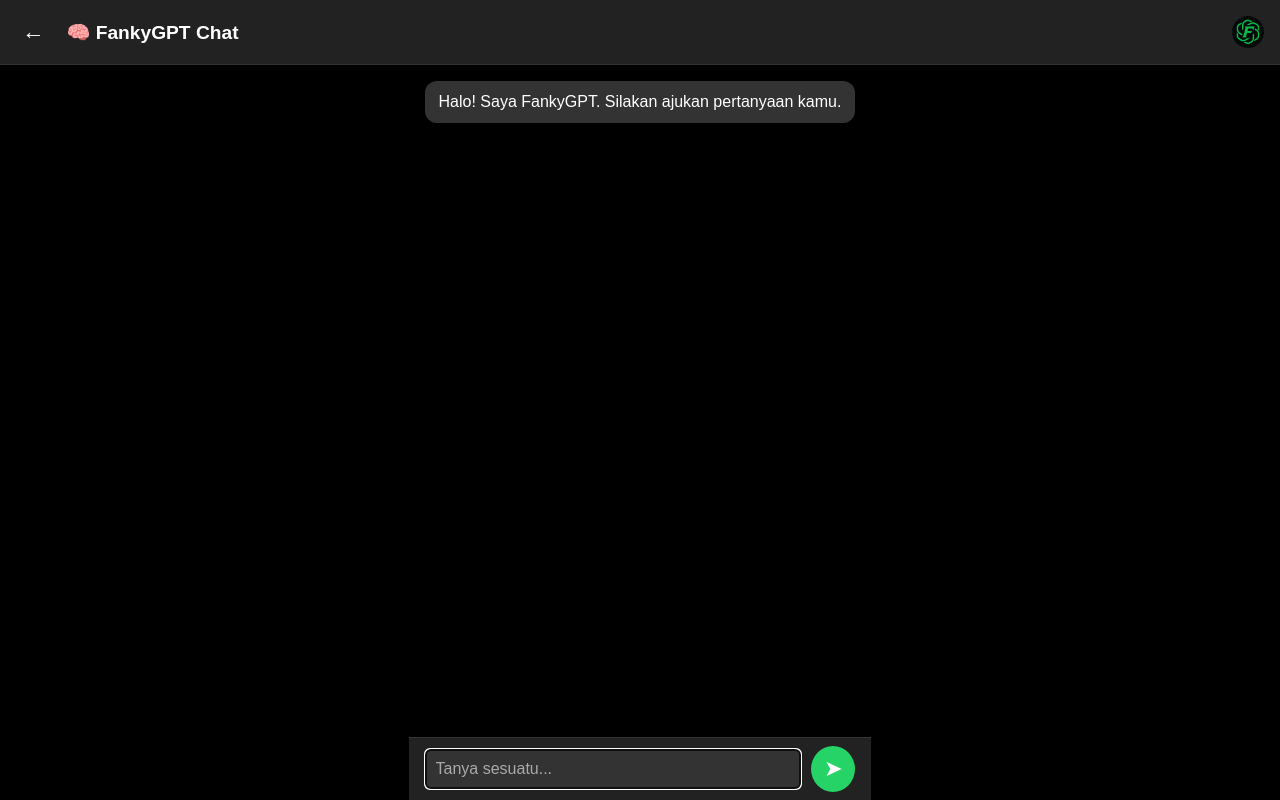
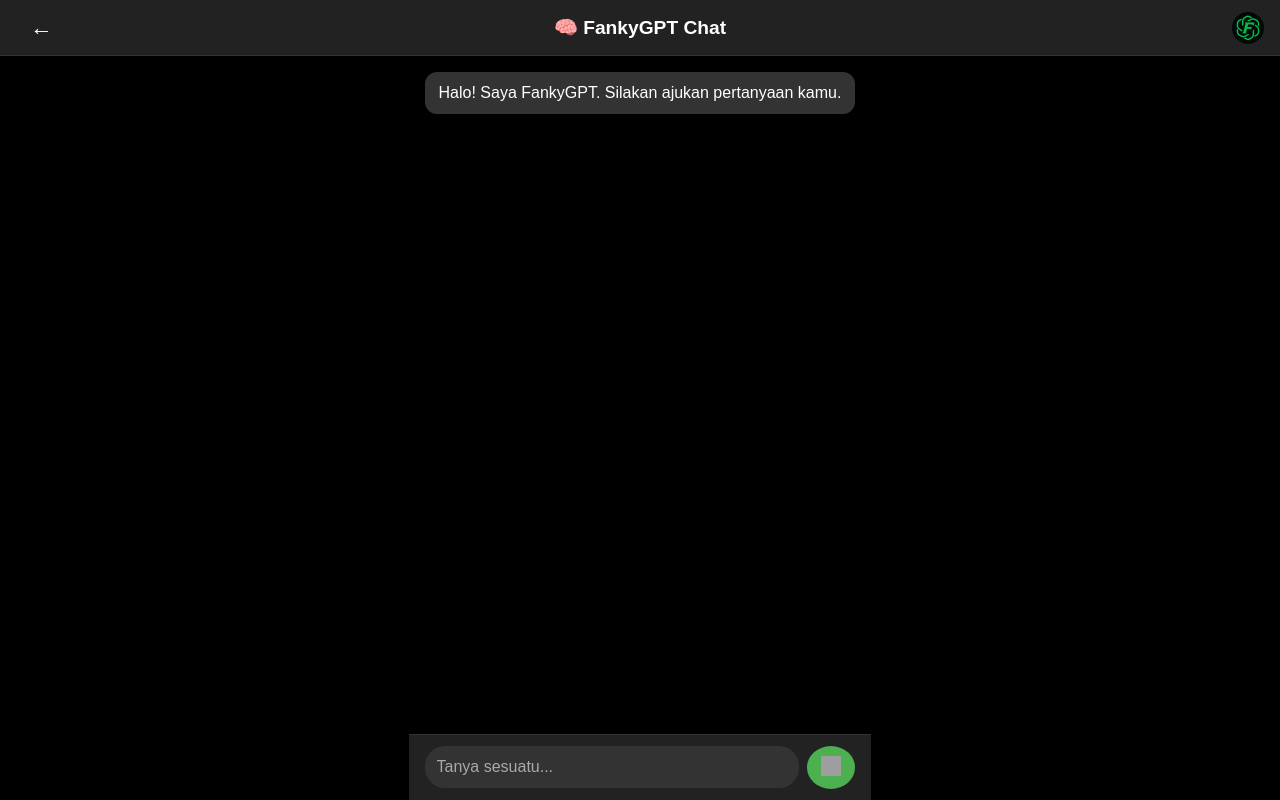
Before and after one commit to fanky86/fankyGPT, a FastAPI app: page / in a window 1280 px wide. Run offline with FastAPI, Linux system fonts and the light colour scheme; grey boxes are pictures that could not be loaded.

Commit message:
Update index.html

```diff
--- a/templates/index.html
+++ b/templates/index.html
@@ -2,7 +2,7 @@
 <html lang="id">
 <head>
   <meta charset="UTF-8">
-  <title>FankyGPT Chat</title>
+  <title>🧠 FankyGPT Chat</title>
   <meta name="viewport" content="width=device-width, initial-scale=1.0">
   <link rel="icon" href="/static/favicon.png" type="image/png">
   <style>
@@ -25,9 +25,10 @@
     header {
       position: sticky;
       top: 0;
-      z-index: 100;
+      z-index: 1000;
       display: flex;
       align-items: center;
+      justify-content: center;
       background-color: #222;
       padding: 1rem;
       font-size: 1.2rem;
@@ -35,17 +36,19 @@
       border-bottom: 1px solid #333;
     }
 
-    .back-button {
+    .back-btn {
+      position: absolute;
+      left: 1rem;
+      font-size: 1.4rem;
       background: none;
       border: none;
       color: white;
-      font-size: 1.4rem;
-      margin-right: 1rem;
       cursor: pointer;
     }
 
     .profile {
-      margin-left: auto;
+      position: absolute;
+      right: 1rem;
       width: 32px;
       height: 32px;
       border-radius: 50%;
@@ -67,7 +70,9 @@
     }
 
     @media (min-width: 768px) {
-      .content-wrapper { max-width: 50%; }
+      .content-wrapper {
+        max-width: 600px;
+      }
     }
 
     .chat-container {
@@ -77,6 +82,7 @@
       display: flex;
       flex-direction: column;
       gap: 10px;
+      background-color: #000;
     }
 
     .bubble {
@@ -98,52 +104,51 @@
       background-color: #333;
     }
 
-    .chat-form {
+    form {
       display: flex;
       align-items: center;
-      padding: 0.5rem 1rem;
+      gap: 8px;
+      padding: 0.7rem 1rem;
       background-color: #222;
       border-top: 1px solid #333;
     }
 
-    .chat-form input[type="text"] {
+    input[type="text"] {
       flex: 1;
-      padding: 10px;
+      padding: 12px;
       font-size: 1rem;
-      border: 1px solid #444;
-      border-radius: 5px;
-      margin-right: 10px;
+      border: none;
+      border-radius: 20px;
       background-color: #333;
       color: #fff;
     }
 
-    .chat-form input::placeholder {
+    input[type="text"]::placeholder {
       color: #aaa;
     }
 
-    .send {
-      background-color: #25d366;
+    button {
+      background-color: #4caf50;
       border: none;
-      color: white;
-      font-size: 1.4rem;
-      padding: 0.6rem 0.8rem;
+      padding: 10px 14px;
       border-radius: 50%;
       cursor: pointer;
     }
 
-    .send:hover {
-      background-color: #1ebf57;
+    button img {
+      width: 20px;
+      height: 20px;
     }
 
-    #chat-box {
-      transition: padding-bottom 0.2s ease;
+    .link-lokal {
+      display: none;
     }
   </style>
 </head>
 <body>
 
   <header>
-    <button class="back-button" onclick="location.href='/lokal'">←</button>
+    <button class="back-btn" onclick="window.location.href='/lokal'">←</button>
     🧠 FankyGPT Chat
     <div class="profile">
       <img src="/static/favicon.png" alt="Profile">
@@ -152,65 +157,27 @@
 
   <div class="content-wrapper">
     <div class="chat-container" id="chat-box">
-      <div class="bubble bot">Halo! Saya FankyGPT. Silakan ajukan pertanyaan kamu.</div>
+      {% if messages %}
+        {% for msg in messages %}
+          <div class="bubble user"><strong>Kamu:</strong> {{ msg.user }}</div>
+          <div class="bubble bot"><strong>FankyGPT:</strong> {{ msg.bot }}</div>
+        {% endfor %}
+      {% else %}
+        <div class="bubble bot">Halo! Saya FankyGPT. Silakan ajukan pertanyaan kamu.</div>
+      {% endif %}
     </div>
 
-    <form class="chat-form" onsubmit="sendMessage(event)">
-      <input id="messageInput" type="text" name="message" placeholder="Tanya sesuatu..." required autocomplete="off">
-      <button class="send" type="submit">➤</button>
+    <form method="post" action="/chat-gpt">
+      <input type="text" name="message" placeholder="Tanya sesuatu..." required autocomplete="off">
+      <button type="submit">
+        <img src="https://img.icons8.com/ios-filled/50/ffffff/filled-sent.png" alt="Kirim">
+      </button>
     </form>
   </div>
 
   <script>
     const chatBox = document.getElementById('chat-box');
-    const input = document.getElementById('messageInput');
-
-    function appendBubble(content, className = 'bot') {
-      const bubble = document.createElement('div');
-      bubble.className = `bubble ${className}`;
-      bubble.innerHTML = content;
-      chatBox.appendChild(bubble);
-      chatBox.scrollTop = chatBox.scrollHeight;
-    }
-
-    async function sendMessage(event) {
-      event.preventDefault();
-
-      const message = input.value.trim();
-      if (!message) return;
-
-      // Tampilkan pesan user langsung
-      appendBubble(`<strong>Kamu:</strong> ${message}`, 'user');
-      input.value = '';
-
-      // Tampilkan animasi ngetik
-      const typingBubble = document.createElement('div');
-      typingBubble.className = 'bubble bot';
-      typingBubble.id = 'typing';
-      typingBubble.innerText = 'FankyGPT sedang mengetik...';
-      chatBox.appendChild(typingBubble);
-      chatBox.scrollTop = chatBox.scrollHeight;
-
-      // Kirim ke backend
-      try {
-        const res = await fetch('/chat-gpt', {
-          method: 'POST',
-          headers: { 'Content-Type': 'application/x-www-form-urlencoded' },
-          body: `message=${encodeURIComponent(message)}`
-        });
-        const data = await res.text();
-
-        // Ganti animasi jadi respon
-        typingBubble.remove();
-        appendBubble(`<strong>FankyGPT:</strong> ${data}`, 'bot');
-      } catch (e) {
-        typingBubble.remove();
-        appendBubble('<strong>FankyGPT:</strong> Maaf, terjadi kesalahan.', 'bot');
-      }
-    }
-
-    // Fokus ke input saat halaman dibuka
-    window.onload = () => input.focus();
+    chatBox.scrollTop = chatBox.scrollHeight;
   </script>
 
 </body>
```
